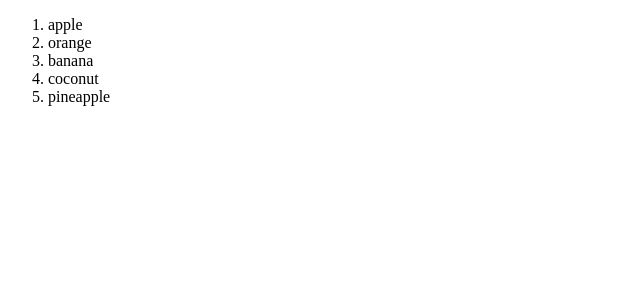
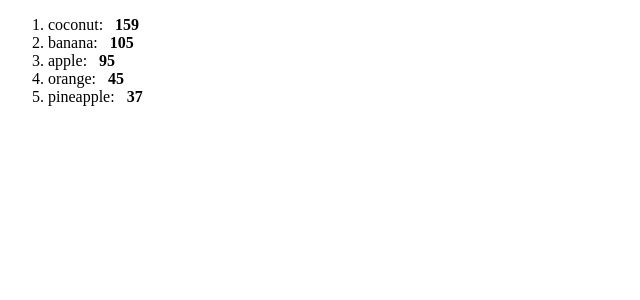
Before and after one commit to afiqrazak380/React_renderList, a React (Vite) app in the folder renderList/: page / in a window 1280 px wide. Shown: the top 300 px of the page, without its empty margins (0-640 px from the left). Built offline with nearby package versions, Linux system fonts and the light colour scheme.

Commit message:
Add sorting method

```diff
--- a/renderList/src/List.jsx
+++ b/renderList/src/List.jsx
@@ -7,7 +7,13 @@ function List(){
                   {name: "coconut", calories: 159},
                   {name: "pineapple", calories: 37}];
 
-  const listItems= fruits.map(fruit => <li key={fruit.name}>{fruit.name}</li>)
+  // fruits.sort((a, b) => a.name.localeCompare(b.name)) // alphabetical
+  // fruits.sort((a, b) => b.name.localeCompare(a.name)) // reverse alphabetical
+  // fruits.sort((a,b) => a.calories - b.calories) // numeric
+  fruits.sort((a,b) => b.calories - a.calories) // reverse numeric
+
+  const listItems= fruits.map(fruit => <li key={fruit.name}>
+                                           {fruit.name}: &nbsp; <b>{fruit.calories}</b></li>)
 
   return(<ol>{listItems}</ol>)
 }
```
